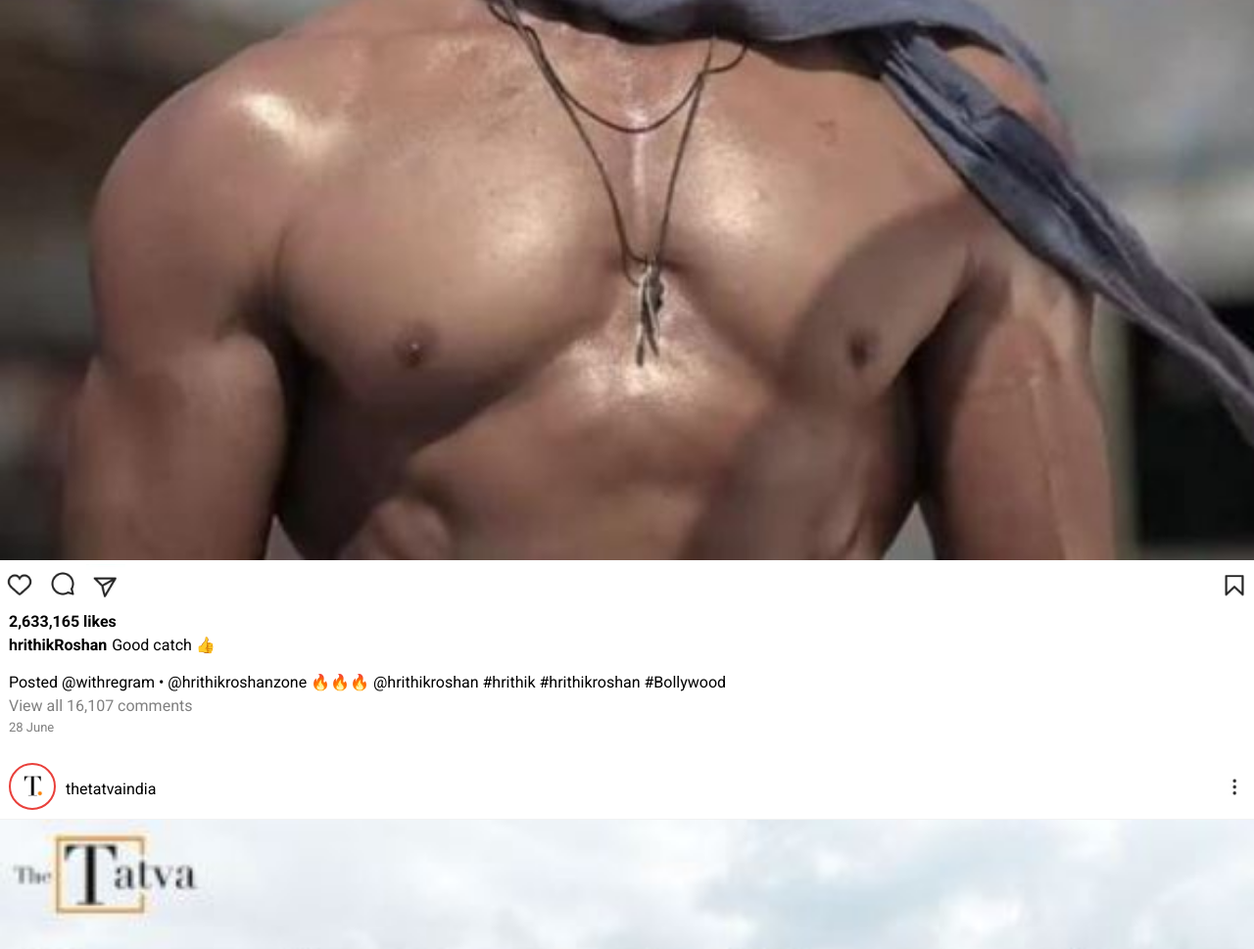
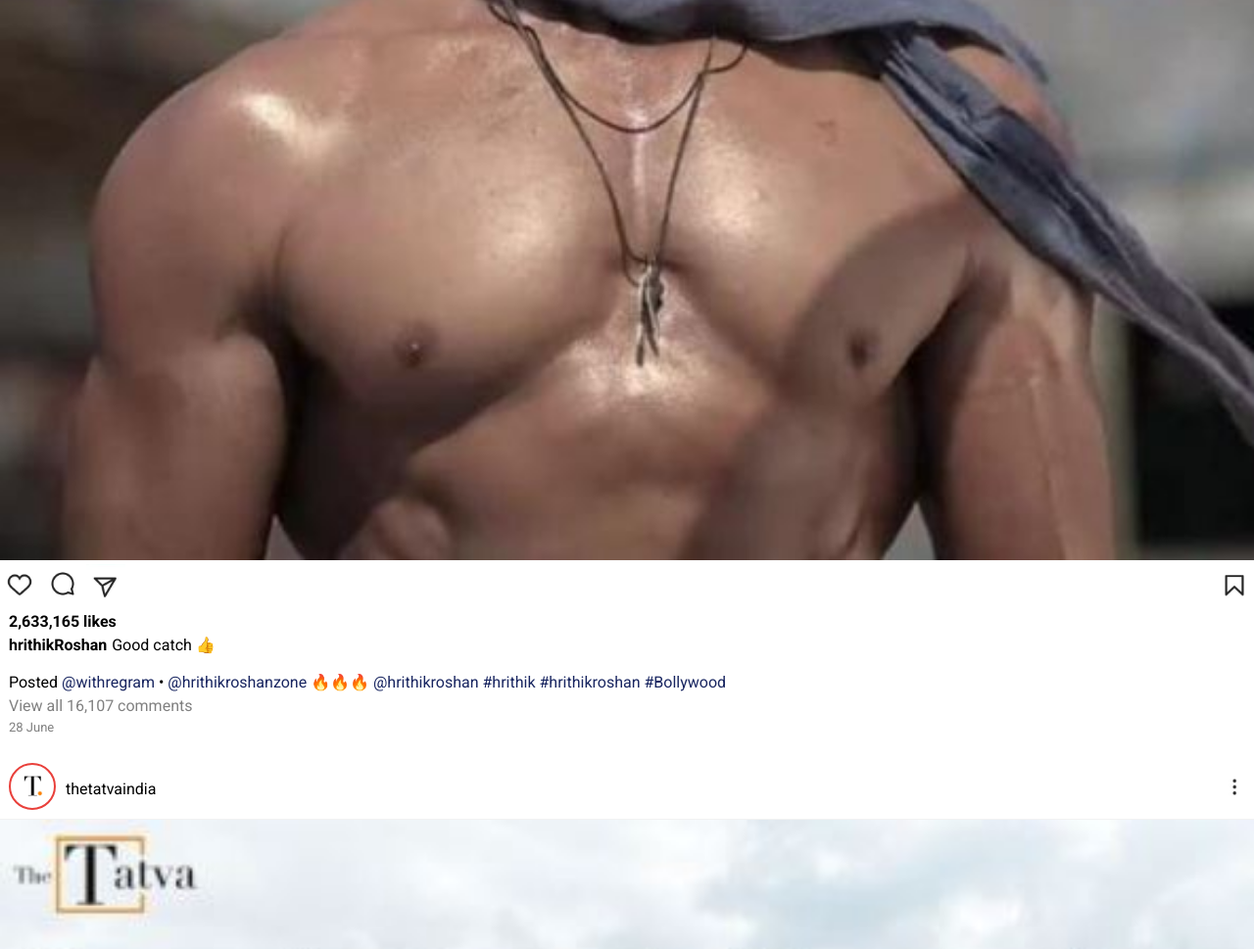
Before and after one commit to viplav-kumar/InstagramStaticReplica, a plain HTML site: page index.html in a window 1280 px wide. Shown: the part 11031-12000 px from the top of the page at 98% size. Drawn offline with Linux system fonts and the light colour scheme.

Commit message:
11th commit

```diff
--- a/index.html
+++ b/index.html
@@ -297,8 +297,8 @@
                 <div class="post-info">
                     <p class="likes-count">2,633,165 likes</p>
                     <p><span class="username">hrithikRoshan</span>Good catch &#128077;<br><br>
-                        Posted @withregram • @hrithikroshanzone &#128293;&#128293;&#128293; @hrithikroshan #hrithik
-                        #hrithikroshan #Bollywood</p>
+                        Posted <span class="hashtags">@withregram</span> • <span class="hashtags">@hrithikroshanzone</span> &#128293;&#128293;&#128293; <span class="hashtags">@hrithikroshan #hrithik
+                        #hrithikroshan #Bollywood</span></p>
                     <div class="comments">
                         <p class="comments-hidden">View all 16,107 comments</p>
                     </div>
```
